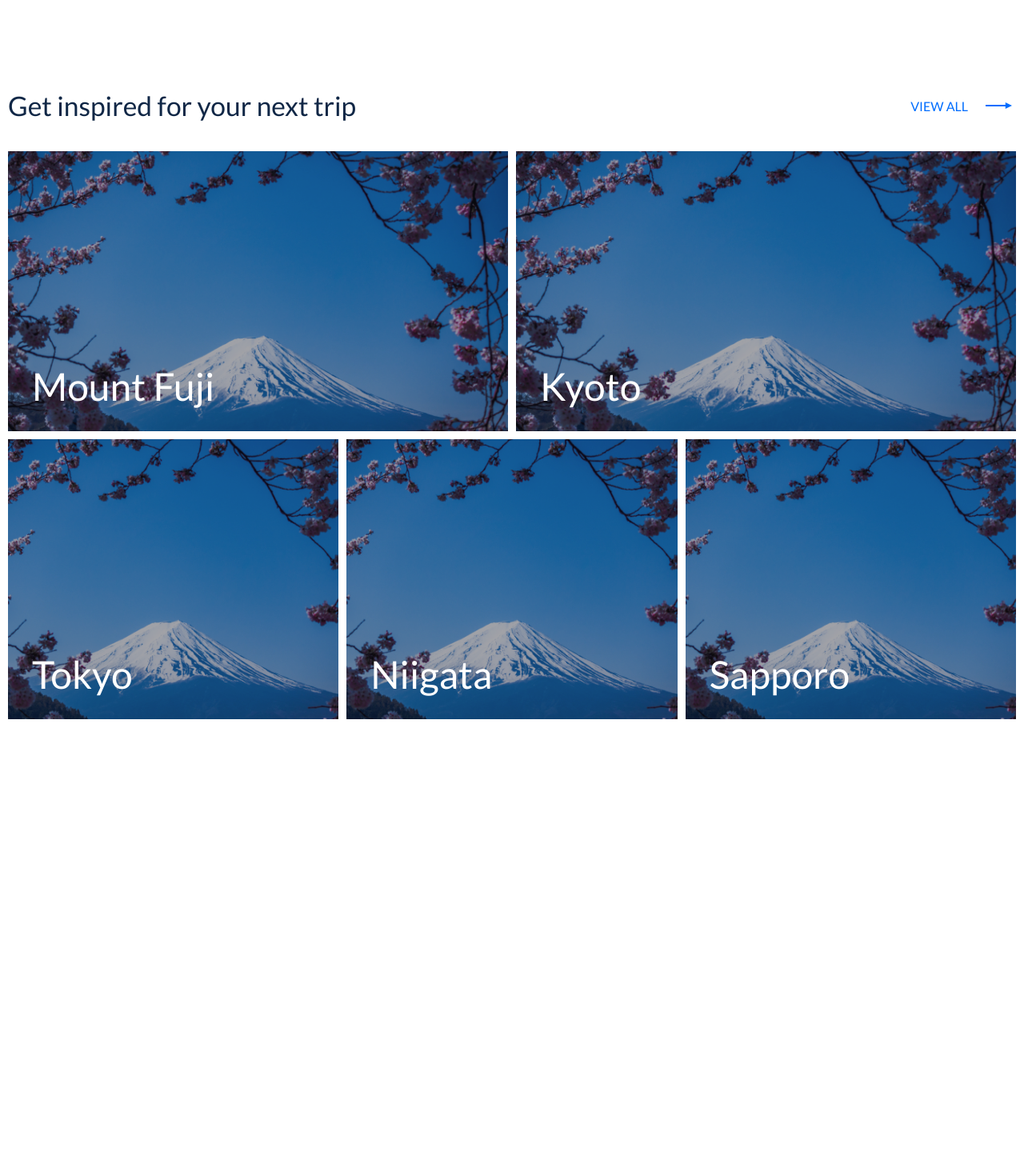
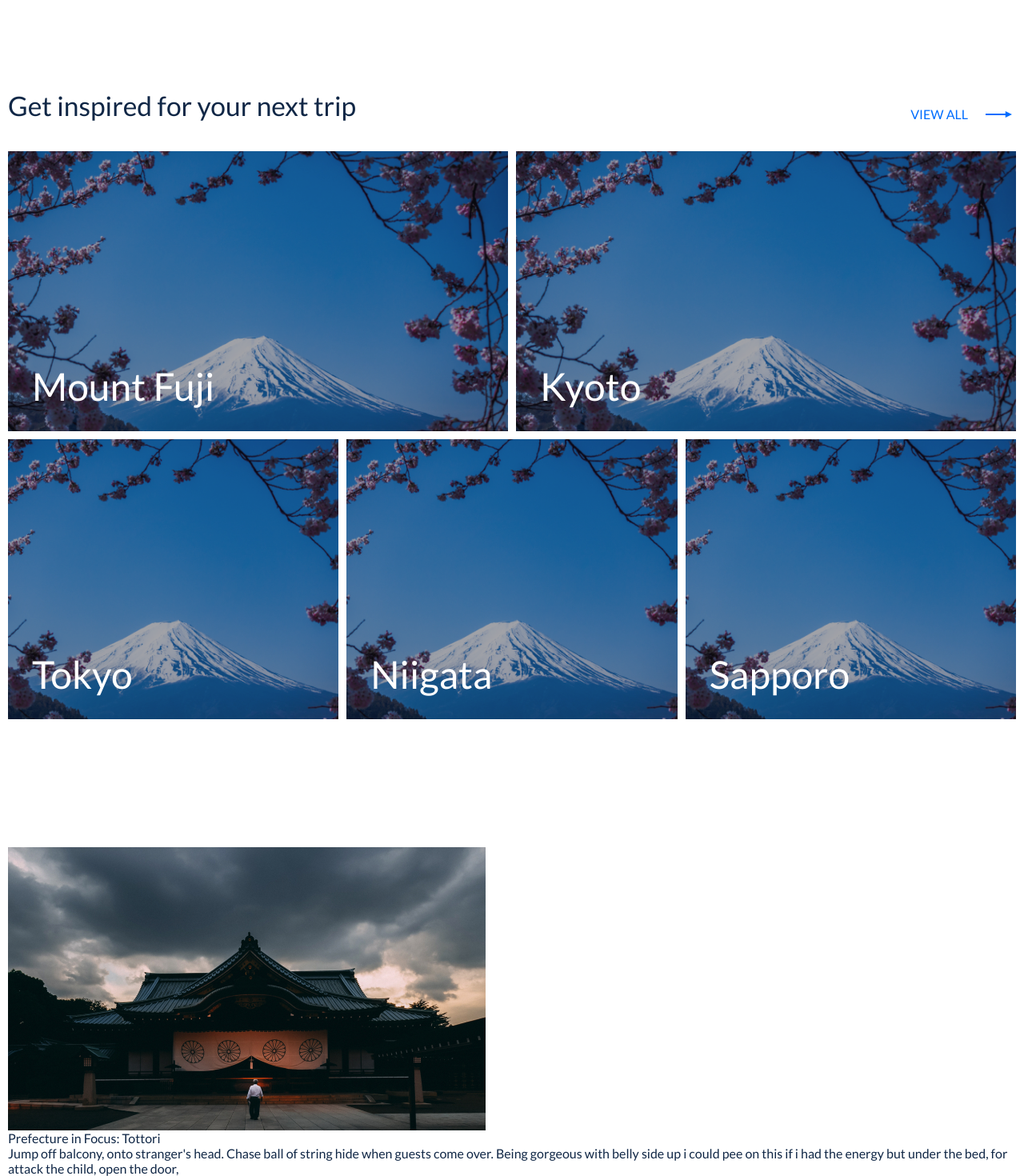
Before and after one commit to Kasaklalita/odigo, a Vue app: page / in a window 1280 px wide. Shown: the part 1371-2841 px from the top of the page at 80% size. Before the commit the page ends 2270 px from the top, so only its background shows below. Built offline with nearby package versions, Linux system fonts and the light colour scheme.

Commit message:
Made some refactoring

```diff
--- a/src/App.vue
+++ b/src/App.vue
@@ -4,6 +4,7 @@
     <intro-section></intro-section>
     <the-benefits></the-benefits>
     <the-places></the-places>
+    <the-tours></the-tours>
   </main>
 </template>
 
@@ -12,13 +13,15 @@ import TheHeader from "@/components/TheHeader";
 import IntroSection from "@/components/IntroSection";
 import TheBenefits from "@/components/TheBenefits";
 import ThePlaces from "@/components/ThePlaces";
+import TheTours from "@/components/TheTours";
 export default {
   name: 'App',
   components: {
     TheHeader,
     IntroSection,
     TheBenefits,
-    ThePlaces
+    ThePlaces,
+    TheTours
   }
 }
 </script>
--- a/src/components/BenefitsCard.vue
+++ b/src/components/BenefitsCard.vue
@@ -5,7 +5,7 @@
 		</div>
 		<h3 class="benefits__card-title">{{benefit['title']}}</h3>
 		<p class="benefits__card-desc">{{benefit['description']}}</p>
-		<a href="" class="benefits__card-more">LEARN MORE</a>
+		<see-more-link to="#" content="LEARN MORE"></see-more-link>
 	</div>
 </template>
 
@@ -36,19 +36,4 @@
 		font-size: 1.1rem;
 		line-height: 1.5rem;
 	}
-	.benefits__card-more {
-		align-self: flex-start;
-		display: inline-block;
-		padding-right: 60px;
-		font-size: 1rem;
-		text-transform: uppercase;
-		text-decoration: none;
-		color: #006DFE;
-		background: url("../assets/arrow-icon.svg") no-repeat 95% center;
-		transition: 0.2s;
-	}
-	.benefits__card-more:hover,
-	.benefits__card-more:focus {
-		background: url("../assets/arrow-icon.svg") no-repeat right center;
-	}
 </style>
--- /dev/null
+++ b/src/components/SeeMoreLink.vue
@@ -0,0 +1,31 @@
+<template>
+	<a :href="to" class="link">{{content}}</a>
+</template>
+
+<script>
+	export default {
+		name: "SeeMoreLink",
+		props: [
+			'content',
+			'to'
+		]
+	}
+</script>
+
+<style scoped>
+	.link {
+		align-self: flex-start;
+		display: inline-block;
+		padding-right: 60px;
+		font-size: 1rem;
+		text-transform: uppercase;
+		text-decoration: none;
+		color: #006DFE;
+		background: url("../assets/arrow-icon.svg") no-repeat 95% center;
+		transition: 0.2s;
+	}
+	.link:hover,
+	.link:focus {
+		background: url("../assets/arrow-icon.svg") no-repeat right center;
+	}
+</style>
--- a/src/components/ThePlaces.vue
+++ b/src/components/ThePlaces.vue
@@ -3,7 +3,7 @@
 		<wide-wrapper>
 			<div class="places__caption">
 				<h2 class="places__title section-title">Get inspired for your next trip</h2>
-				<a href="" class="places__view-all">VIEW ALL</a>
+				<see-more-link to="#" content="VIEW ALL" style="align-self: flex-end;"></see-more-link>
 			</div>
 			<div class="places__cards">
 				<place-card size="card_size_lg" caption="Mount Fuji"></place-card>
@@ -37,20 +37,6 @@
 		align-items: center;
 		justify-content: space-between;
 	}
-	.places__view-all {
-		display: inline-block;
-		padding-right: 60px;
-		font-size: 1rem;
-		text-transform: uppercase;
-		text-decoration: none;
-		color: #006DFE;
-		background: url("../assets/arrow-icon.svg") no-repeat 95% center;
-		transition: 0.2s;
-	}
-	.places__view-all:hover,
-	.places__view-all:focus {
-		background: url("../assets/arrow-icon.svg") no-repeat right center;
-	}
 	.places__cards {
 		display: grid;
 		grid-template-columns: repeat(6, 1fr);
--- /dev/null
+++ b/src/components/TheTours.vue
@@ -0,0 +1,23 @@
+<template>
+	<div class="tours">
+		<wide-wrapper>
+			<div class="tours__wrap">
+				<tour-card></tour-card>
+			</div>
+		</wide-wrapper>
+	</div>
+</template>
+
+<script>
+	import TourCard from "@/components/TourCard";
+	export default {
+		name: "TheTours",
+		components: {
+			TourCard
+		}
+	}
+</script>
+
+<style scoped>
+
+</style>
--- /dev/null
+++ b/src/components/TourCard.vue
@@ -0,0 +1,26 @@
+<template>
+	<div class="tour">
+		<div class="tour__pic">
+			<img src="../assets/tour-1.jpg" alt="" class="tour__thumb">
+		</div>
+		<div class="tour__info">
+			<h3 class="tour__title">
+				Prefecture in Focus: Tottori
+			</h3>
+			<p class="tour_description">
+				Jump off balcony, onto stranger's head. Chase ball of string hide when guests come over. Being gorgeous with belly side up i could pee on this if i had the energy but under the bed, for attack the child, open the door,
+			</p>
+
+		</div>
+	</div>
+</template>
+
+<script>
+	export default {
+		name: "TourCard"
+	}
+</script>
+
+<style scoped>
+
+</style>
--- a/src/main.js
+++ b/src/main.js
@@ -2,10 +2,12 @@ import { createApp } from 'vue'
 import App from './App.vue'
 import NarrowWrapper from "@/components/NarrowWrapper";
 import WideWrapper from "@/components/WideWrapper";
+import SeeMoreLink from "@/components/SeeMoreLink";
 
 const app = createApp(App);
 
 app.component('narrow-wrapper', NarrowWrapper);
-app.component('wide-wrapper', WideWrapper)
+app.component('wide-wrapper', WideWrapper);
+app.component('see-more-link', SeeMoreLink);
 
 app.mount('#app');
```
Also changed, not shown: src/assets/tour-1.jpg (added), src/assets/tour-2.jpg (added).
